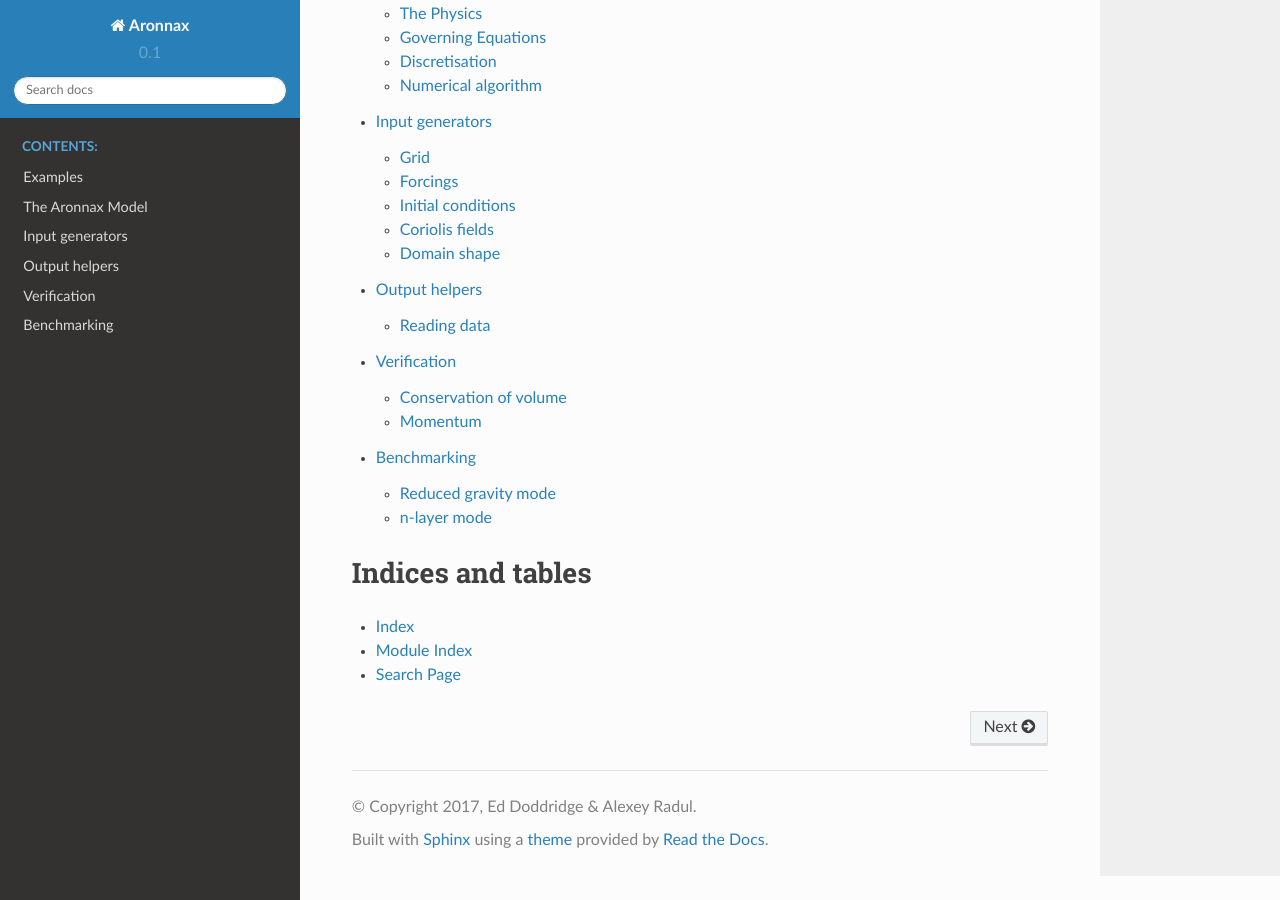
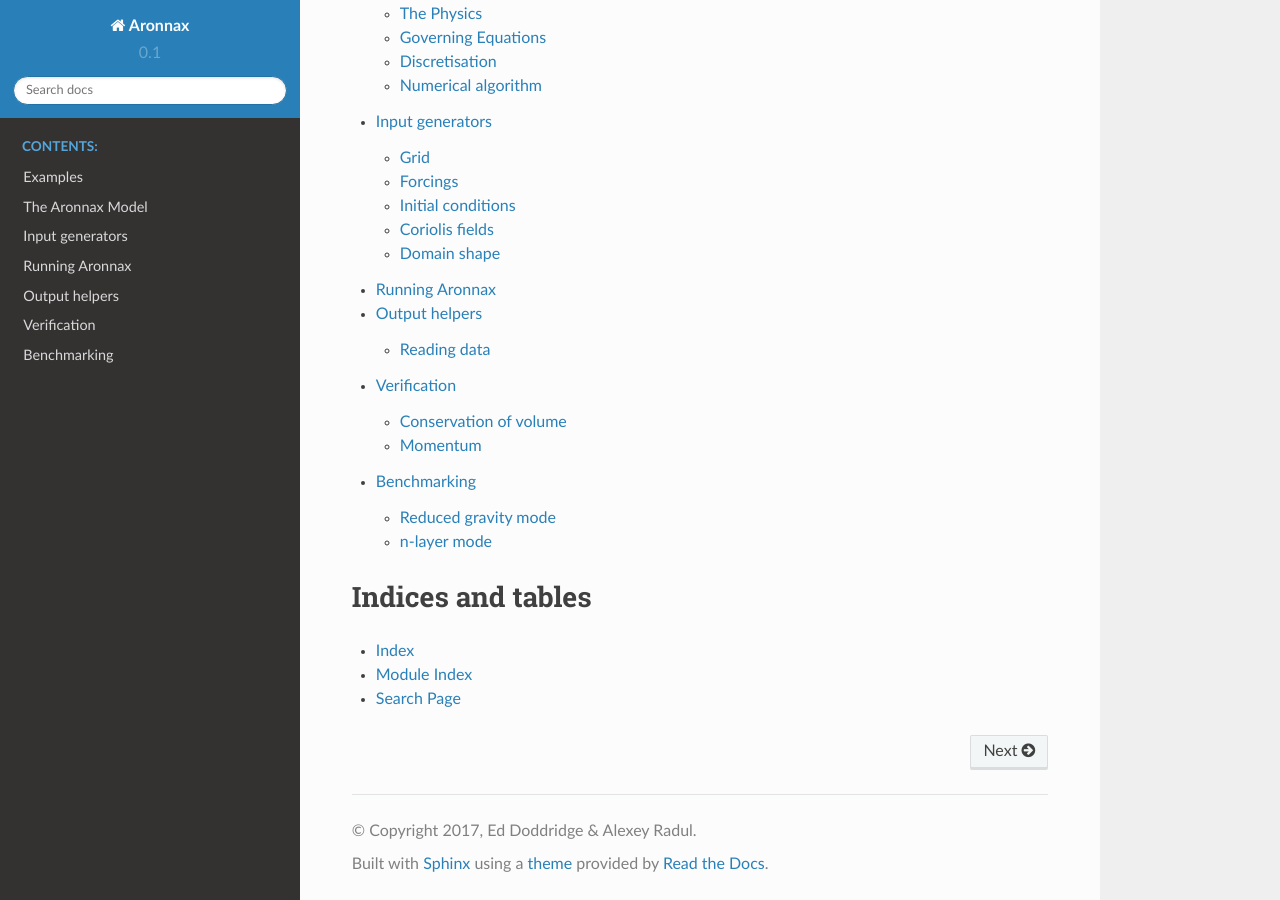
Before and after one commit to edoddridge/aronnax, a Sphinx documentation site: the page built from docs/index.rst, in a window 1280 px wide and 900 px high, scrolled down 770 px. Built offline with Sphinx 7.4.7 and the Read the Docs theme 2.0.0, drawn with Linux system fonts in a browser that asks for light colours.

Commit message:
add "running Aronnax" section to docs and modify driver.simulate() docstring

```diff
--- a/docs/index.rst
+++ b/docs/index.rst
@@ -44,6 +44,7 @@
    examples
    aronnax_model
    input_generation
+   running_aronnax
    output_helpers
    verification
    benchmarks
--- /dev/null
+++ b/docs/running_aronnax.rst
@@ -0,0 +1,5 @@
+Running Aronnax
+*******************
+
+
+.. autofunction:: aronnax.driver.simulate
```
Also changed, not shown: 1 other file.
